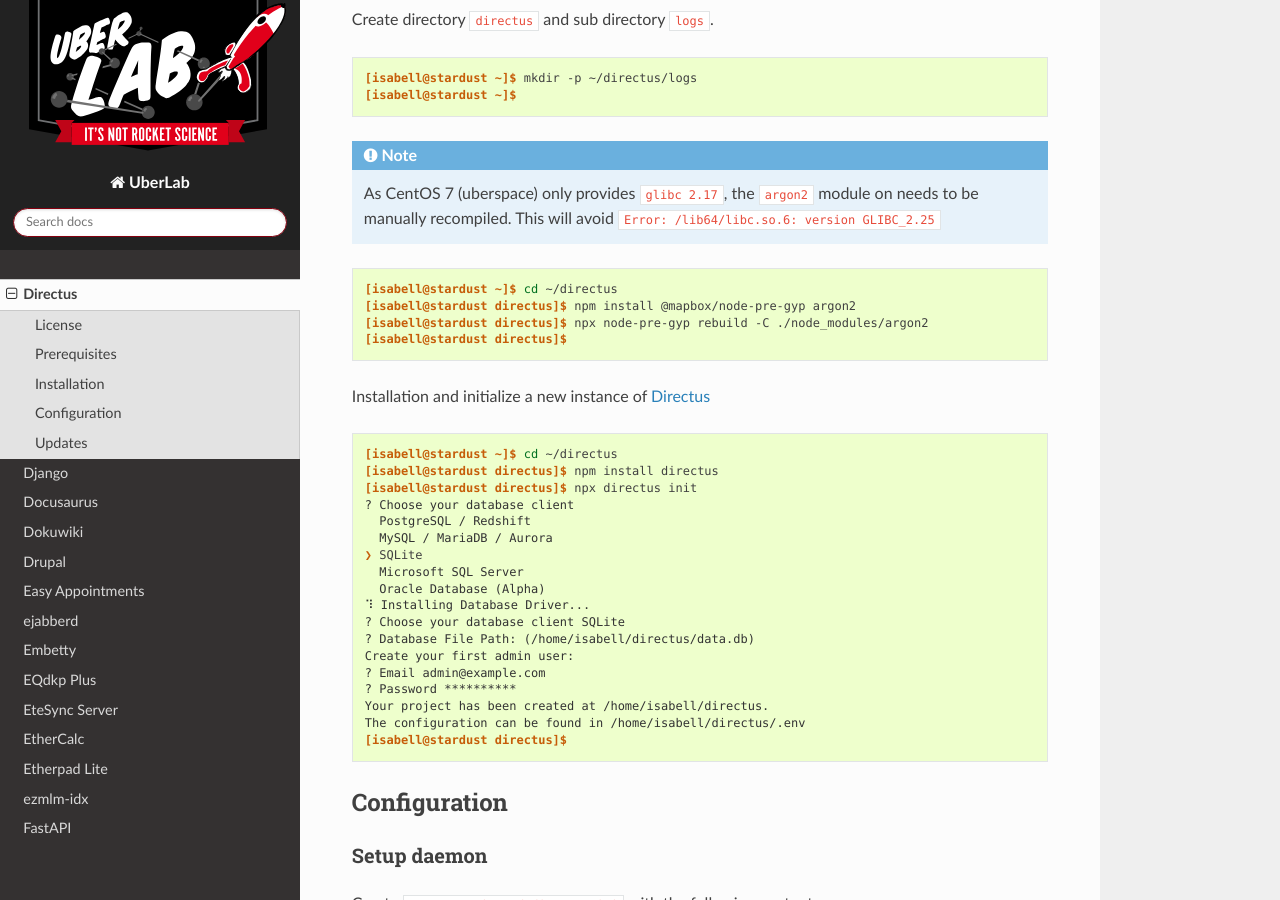
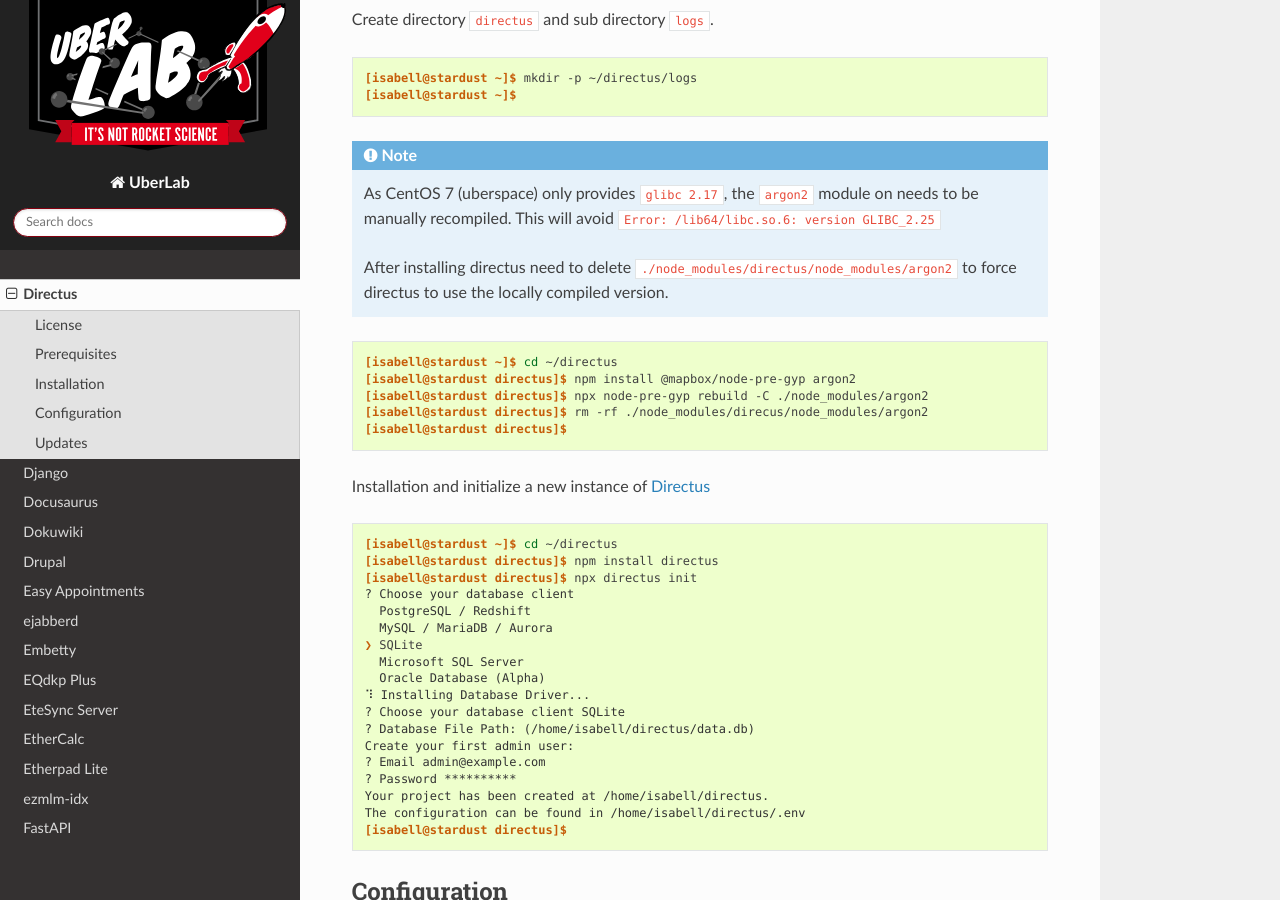
Before and after one commit to Uberspace/lab, a Sphinx documentation site: the page built from source/guide_directus.rst, in a window 1280 px wide and 900 px high, scrolled down 1791 px. Built offline with Sphinx 7.4.7 and the Read the Docs theme 2.0.0, drawn with Linux system fonts in a browser that asks for light colours; some of the changed text lies outside the part shown.

Commit message:
Add hints to get directus working (#1470)
* Update guide_directus.rst

remove argon2 package from node_modules of direcus, so it is forced to use the locally compiled version

* add comment

* [directus] fix paragraph layout

---------

Co-authored-by: luto <m@luto.at>

```diff
--- a/source/guide_directus.rst
+++ b/source/guide_directus.rst
@@ -72,11 +72,15 @@
 
   As CentOS 7 (uberspace) only provides ``glibc 2.17``, the ``argon2`` module on needs to be manually recompiled. This will avoid ``Error: /lib64/libc.so.6: version GLIBC_2.25``
 
+  After installing directus need to delete ``./node_modules/directus/node_modules/argon2`` to force directus to use the locally compiled version.
+
+
 ::
 
   [isabell@stardust ~]$ cd ~/directus
   [isabell@stardust directus]$ npm install @mapbox/node-pre-gyp argon2
   [isabell@stardust directus]$ npx node-pre-gyp rebuild -C ./node_modules/argon2
+  [isabell@stardust directus]$ rm -rf ./node_modules/direcus/node_modules/argon2
   [isabell@stardust directus]$
 
 Installation and initialize a new instance of Directus_
@@ -161,6 +165,7 @@
   [isabell@stardust directus]$ npx --yes npm-check-updates --upgrade
   [isabell@stardust directus]$ npm install
   [isabell@stardust directus]$ npx node-pre-gyp rebuild -C ./node_modules/argon2
+  [isabell@stardust directus]$ rm -rf ./node_modules/direcus/node_modules/argon2
   [isabell@stardust directus]$ npx directus database migrate:latest
   [isabell@stardust directus]$ supervisorctl start directus
   [isabell@stardust directus]$
```
